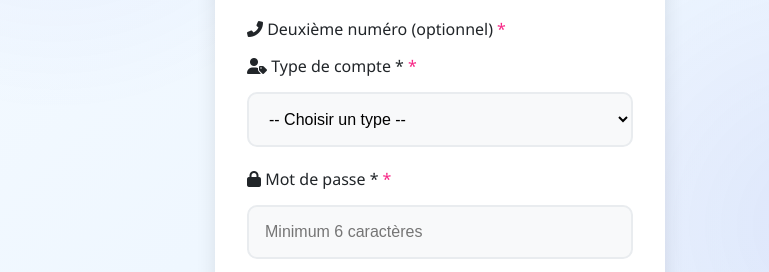
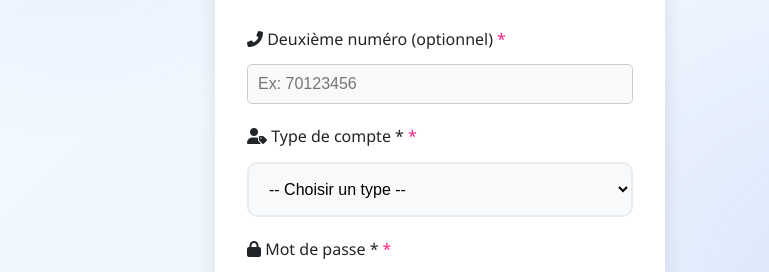
Before and after one commit to kabboss/Livreur, a website: page inscrip.html in a window 1280 px wide. Shown: the part 526-798 px from the top of the page, without its empty margins (200-969 px from the left). Drawn offline with nearby package versions, Linux system fonts and the light colour scheme.

Commit message:
Add files via upload

```diff
--- a/inscrip.html
+++ b/inscrip.html
@@ -35,10 +35,11 @@
             </label>
             <input type="tel" id="whatsapp" name="whatsapp" placeholder="Ex: 70123456" required>
 
-            <label for="secondNumber">
-                <i class="fas fa-phone-alt"></i> Deuxième numéro (optionnel)
-            </label>
-            <input type="tel" id="secondNumber" name="secondNumber" placeholder="Ex: 70123456">
+<label for="secondNumber" style="display: block; margin-top: 10px;">
+    <i class="fas fa-phone-alt"></i> Deuxième numéro (optionnel)
+</label>
+<input type="tel" id="secondNumber" name="secondNumber" placeholder="Ex: 70123456"
+       style="display: block; width: 100%; max-width: 400px; padding: 10px; font-size: 16px; margin-top: 5px; border: 1px solid #ccc; border-radius: 5px;">
 
             <label for="type">
                 <i class="fas fa-user-tag"></i> Type de compte *
```
